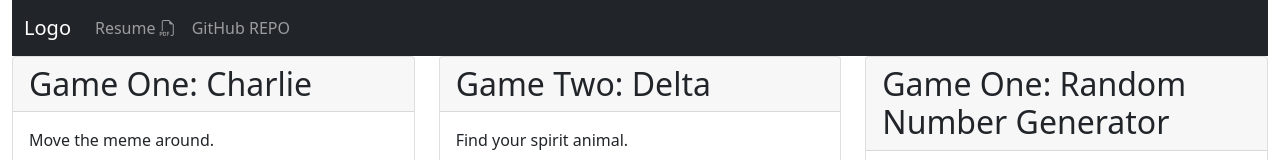
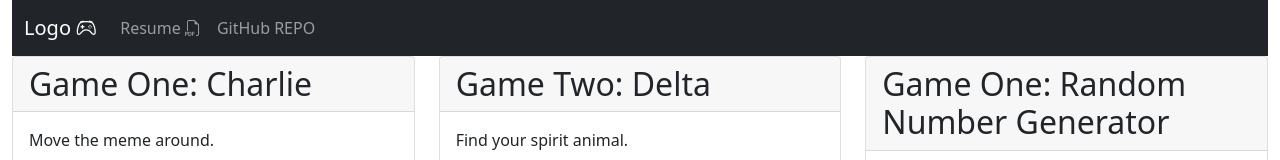
Before and after one commit to pglenn1/echo-project-alex, a plain HTML site: page index.html in a window 1280 px wide. Shown: the top 160 px of the page. Drawn offline with nearby package versions, Linux system fonts and the light colour scheme; a script that the page names is missing.

Commit message:
Update index.html
add icon

```diff
--- a/index.html
+++ b/index.html
@@ -22,7 +22,10 @@
 <!-- heres my nav bar header -->
 <nav class="navbar navbar-expand-sm bg-dark navbar-dark">
   <div class="container-fluid">
-    <a class="navbar-brand" href="#">Logo</a>
+    <a class="navbar-brand" href="#">
+      Logo
+    <i class="bi bi-controller"></i>
+    </a>
     <button class="navbar-toggler" type="button" data-bs-toggle="collapse" data-bs-target="#collapsibleNavbar">
       <span class="navbar-toggler-icon"></span>
     </button>
```
